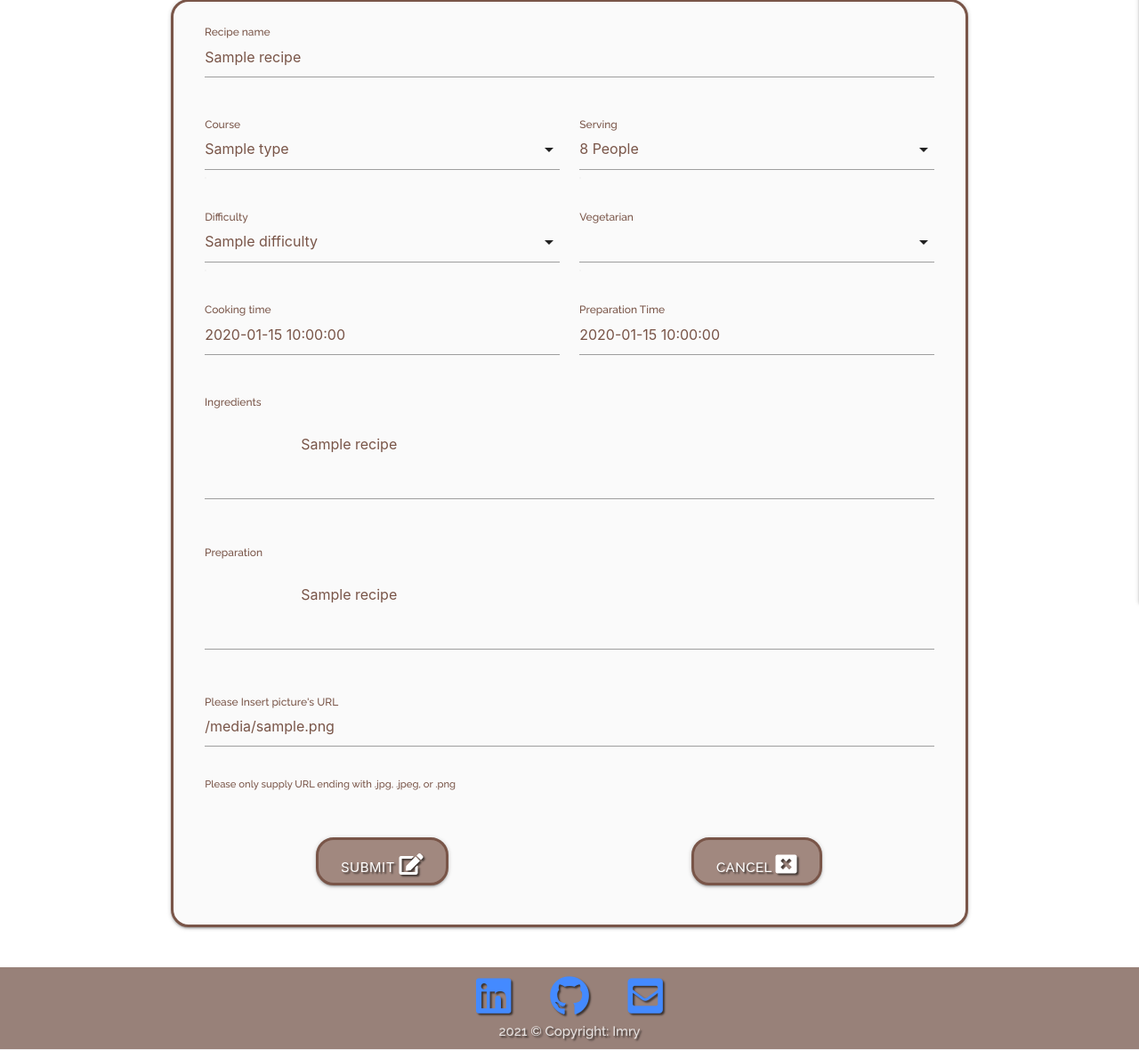
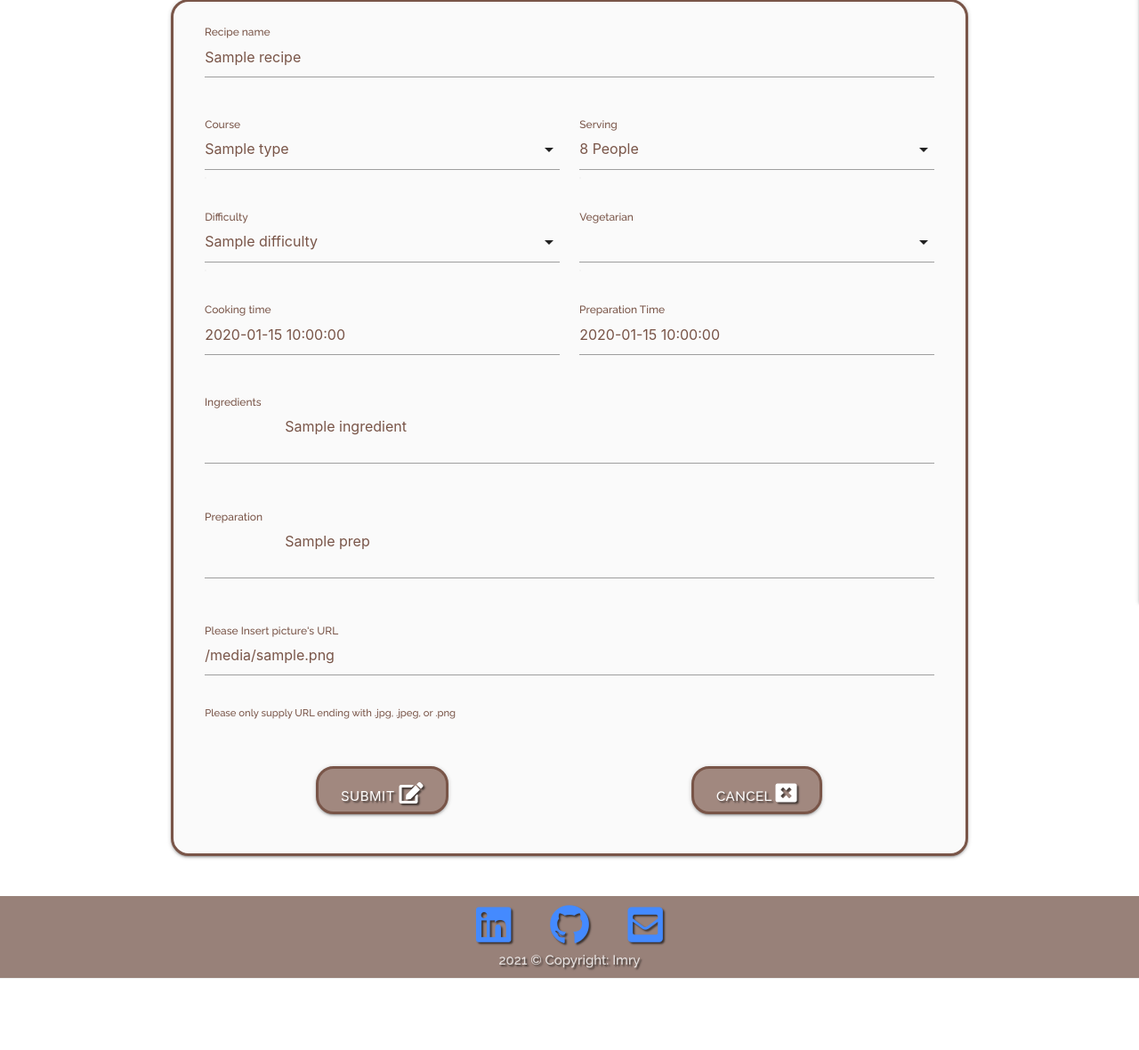
Before and after one commit to mattyImry/Nonna-s-Kitchen_MS3-Code-Institute, a Flask app: template templates/edit_recipe.html in a window 1280 px wide. Shown: the part 183-1363 px from the top of the page at 89% size. After the commit the page ends 1283 px from the top, so only its background shows below. Run offline with Flask 2, Linux system fonts and the light colour scheme; the template is opened without the code that fills it: most values are stand-ins (such as "Sample title", 1, 10 or a date in 2020); some libraries are stand-ins or nearby versions; some web fonts are replaced.

Commit message:
Fixed rendering of recipes

```diff
--- a/app.py
+++ b/app.py
@@ -169,6 +169,7 @@
 def add_recipe():
     # help from tutor team to write this code
     if request.method == "POST":
+         # help from tutor team to write code for splittin ingredients and preparetion
         ingredients = request.form.get("ingredients").split(",")
         preparation = request.form.get("preparation").split(".")
         recipe = {
@@ -196,6 +197,7 @@
 def edit_recipe(recipe_id):
 
     if request.method == "POST":
+        # help from tutor team to write code for splittin ingredients and preparetion
         ingredients = request.form.get("ingredients").split(",")
         preparation = request.form.get("preparation").split(".")
 
--- a/templates/edit_recipe.html
+++ b/templates/edit_recipe.html
@@ -25,11 +25,11 @@
                             <option value="Main Course">Main Course</option>
                             <option value="Dessert">Dessert</option>
                         {% elif recipe.type == "Main Course" %}
-                            <option value="First Dish">First Course</option>
+                            <option value="First Course">First Course</option>
                             <option value="{{ recipe.type }}" selected>{{ recipe.type }}</option>
                             <option value="Dessert">Dessert</option>
                         {% else %}
-                            <option value="First Dish">First Course</option>
+                            <option value="First Course">First Course</option>
                             <option value="Main Course">Main Course</option>
                             <option value="{{ recipe.type }}" selected>{{ recipe.type }}</option>
                         {% endif %}
@@ -125,8 +125,8 @@
             <div class="row">
                 <div class="input-field col s12">
                     <textarea id="ingredients" name="ingredients" class="materialize-textarea validate brown-text" required>
-                    {% for recipe in recipe.ingredients %}
-                        {{ recipe }}
+                    {% for ingredient in recipe.ingredients %}
+                        {{- ingredient -}}
                     {% endfor %}
                     </textarea>
                     <label for="ingredients">Ingredients</label>
@@ -137,8 +137,8 @@
             <div class="row">
                 <div class="input-field col s12">
                     <textarea id="preparation" name="preparation" class="materialize-textarea validate brown-text" required>
-                    {% for recipe in recipe.preparation %}
-                        {{ recipe }}
+                    {% for prep in recipe.preparation %}
+                        {{- prep -}}
                     {% endfor %}
                     </textarea>
                     <label for="preparation">Preparation</label>
```
Also changed, not shown: templates/single_recipe.html (+6 -6 lines).
